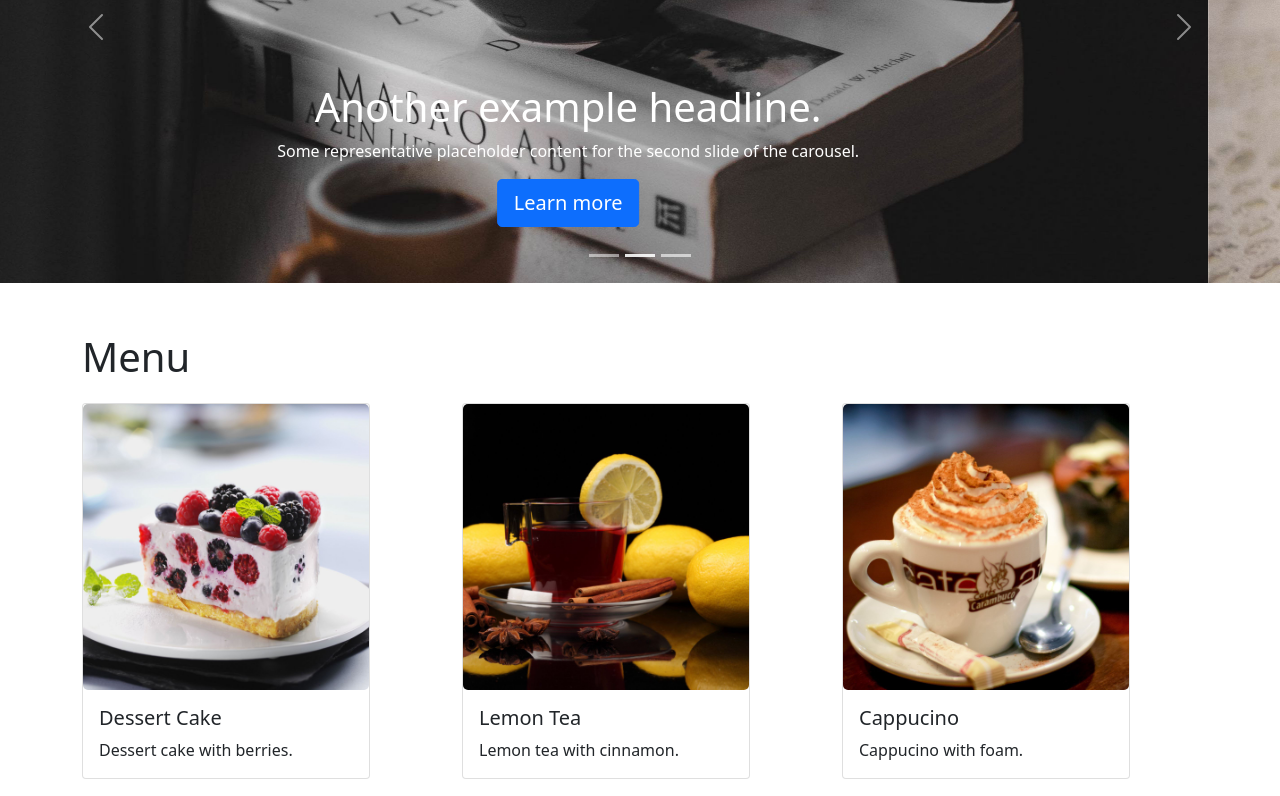
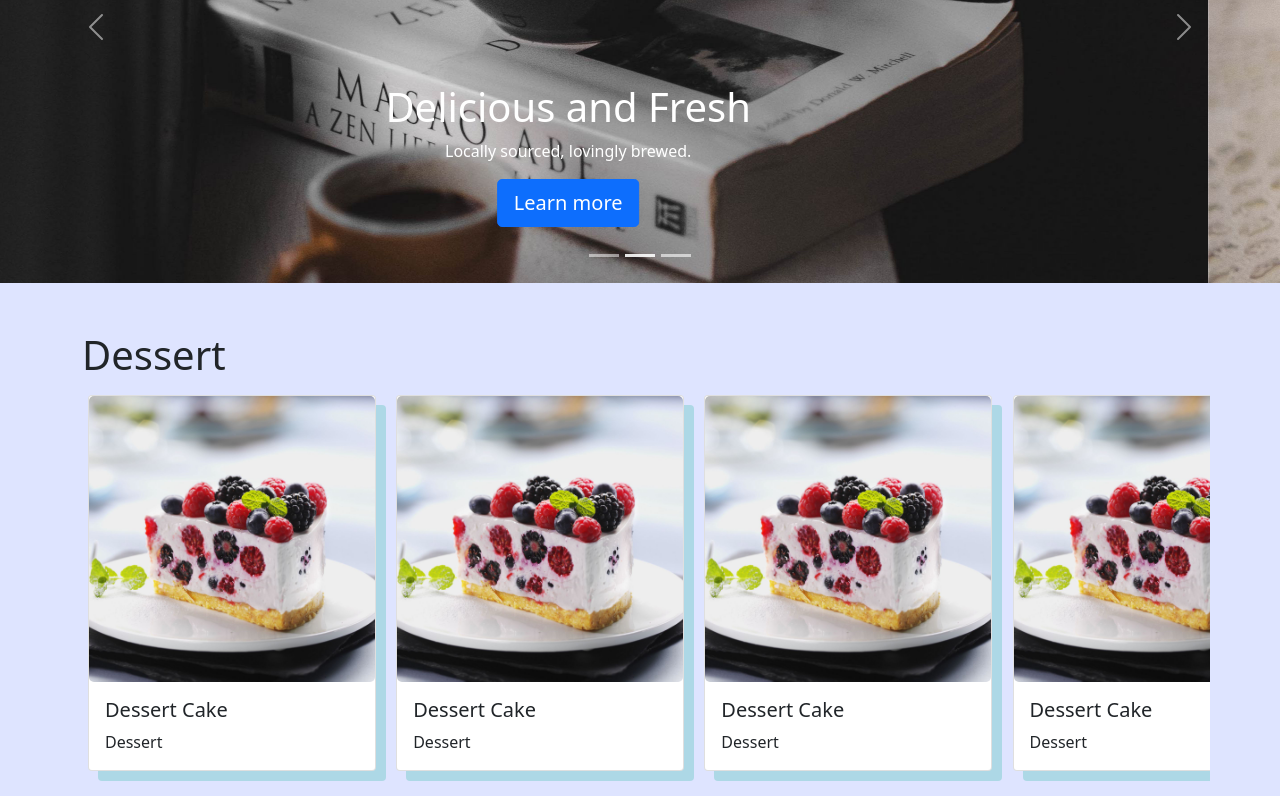
Before and after one commit to DPutra17/UTS_pemweb, a plain HTML site: page dashboard.html in a window 1280 px wide. Shown: the part 300-1096 px from the top of the page. Drawn offline with nearby package versions, Linux system fonts and the light colour scheme.

Commit message:
dashboard tidy

```diff
--- a/dashboard.html
+++ b/dashboard.html
@@ -1,24 +1,54 @@
 <!DOCTYPE html>
 <html lang="en">
   <head>
+    <meta charset="UTF-8" />
+    <meta name="viewport" content="width=device-width, initial-scale=1.0" />
+    <title>Web UMKM - KopiKita</title>
     <link
       href="https://cdn.jsdelivr.net/npm/bootstrap@5.0.2/dist/css/bootstrap.min.css"
       rel="stylesheet"
       integrity="sha384-EVSTQN3/azprG1Anm3QDgpJLIm9Nao0Yz1ztcQTwFspd3yD65VohhpuuCOmLASjC"
       crossorigin="anonymous"
     />
-    <title>Web UMKM</title>
+    <style>
+      body {
+        background-color: #dee4ff;
+      }
+
+      .scroll-container {
+        overflow-x: auto;
+        white-space: nowrap;
+        padding: 0 30px 10px 10px;
+      }
+
+      .custom-card {
+        display: inline-block;
+        margin: 0.5rem;
+        width: 18rem;
+        box-shadow: 10px 10px lightblue;
+      }
+
+      .card-img-top {
+        border-radius: 5px;
+      }
+    </style>
   </head>
   <body>
+    <!-- Navbar -->
     <nav class="navbar navbar-expand-lg navbar-dark bg-dark">
       <div class="container-fluid">
         <a class="navbar-brand">
-          <img src="assest/residential-block-svgrepo-com.svg" width="45" height="45" />
+          <img
+            src="assets/residential-block-svgrepo-com.svg"
+            width="45"
+            height="45"
+            alt="Logo"
+          />
         </a>
         <a
-          style="font-size: 30px"
           class="navbar-brand fw-bold"
           href="dashboard.html"
+          style="font-size: 30px"
           >KopiKita</a
         >
         <button
@@ -36,19 +66,17 @@
           <ul class="navbar-nav me-auto mt-1 mb-lg-0">
             <li class="nav-item">
               <a
+                class="nav-link active"
+                href="Order.html"
                 style="font-size: 20px"
-                class="nav-link active"
-                aria-current="page"
-                href="Order.html"
                 >Order</a
               >
             </li>
             <li class="nav-item">
               <a
+                class="nav-link active"
+                href="Product.html"
                 style="font-size: 20px"
-                class="nav-link active"
-                aria-current="page"
-                href="Product.html"
                 >Products</a
               >
             </li>
@@ -65,6 +93,8 @@
         </div>
       </div>
     </nav>
+
+    <!-- Carousel -->
     <div
       id="myCarousel"
       class="carousel slide pointer-event"
@@ -75,7 +105,6 @@
           type="button"
           data-bs-target="#myCarousel"
           data-bs-slide-to="0"
-          class=""
           aria-label="Slide 1"
         ></button>
         <button
@@ -90,7 +119,6 @@
           type="button"
           data-bs-target="#myCarousel"
           data-bs-slide-to="2"
-          class=""
           aria-label="Slide 3"
         ></button>
       </div>
@@ -99,11 +127,8 @@
           <img src="assets/kopi-9.jpg" class="d-block w-100" alt="Slide 1" />
           <div class="container">
             <div class="carousel-caption">
-              <h1>Another example headline.</h1>
-              <p>
-                Some representative placeholder content for the second slide of
-                the carousel.
-              </p>
+              <h1>Our Signature Coffee</h1>
+              <p>Experience the best of local coffee culture.</p>
               <p><a class="btn btn-lg btn-primary" href="#">Learn more</a></p>
             </div>
           </div>
@@ -112,11 +137,8 @@
           <img src="assets/kopi-7.jpg" class="d-block w-100" alt="Slide 2" />
           <div class="container">
             <div class="carousel-caption">
-              <h1>Another example headline.</h1>
-              <p>
-                Some representative placeholder content for the second slide of
-                the carousel.
-              </p>
+              <h1>Delicious and Fresh</h1>
+              <p>Locally sourced, lovingly brewed.</p>
               <p><a class="btn btn-lg btn-primary" href="#">Learn more</a></p>
             </div>
           </div>
@@ -125,11 +147,8 @@
           <img src="assets/kopi-8.jpg" class="d-block w-100" alt="Slide 3" />
           <div class="container">
             <div class="carousel-caption">
-              <h1>Another example headline.</h1>
-              <p>
-                Some representative placeholder content for the second slide of
-                the carousel.
-              </p>
+              <h1>Perfect for Every Moment</h1>
+              <p>Enjoy coffee anytime, anywhere.</p>
               <p><a class="btn btn-lg btn-primary" href="#">Learn more</a></p>
             </div>
           </div>
@@ -154,65 +173,84 @@
         <span class="visually-hidden">Next</span>
       </button>
     </div>
-    <div class="container" style="margin-top: 50px">
-      <h1>Menu</h1>
-      <div class="row" style="margin-top: 2%">
-        <div class="col">
-          <div class="card" style="width: 18rem">
+
+    <!-- Dessert Section -->
+    <div class="container mt-5">
+      <div class="row" style="max-width: 1500px; margin-bottom: 4%">
+        <h1>Dessert</h1>
+        <div class="scroll-container">
+          <!-- Ulangi bagian ini untuk dessert yang berbeda -->
+          <div class="card custom-card">
             <img
               src="assets/dessert-1.jpg"
               class="card-img-top"
-              style="border-radius: 5px"
+              alt="Dessert Cake"
             />
             <div class="card-body">
               <h5 class="card-title">Dessert Cake</h5>
-              <p class="card-text">Dessert cake with berries.</p>
+              <p class="card-text">Dessert</p>
             </div>
           </div>
-        </div>
-        <div class="col">
-          <div class="card" style="width: 18rem">
-            <img
-              src="assets/lemon-tea.jpg"
-              class="card-img-top"
-              style="border-radius: 5px"
-            />
-            <div class="card-body">
-              <h5 class="card-title">Lemon Tea</h5>
-              <p class="card-text">Lemon tea with cinnamon.</p>
-            </div>
-          </div>
-        </div>
-        <div class="col">
-          <div class="card" style="width: 18rem">
-            <img
-              src="assets/cappucino.jpg"
-              class="card-img-top"
-              style="border-radius: 5px"
-            />
-            <div class="card-body">
-              <h5 class="card-title">Cappucino</h5>
-              <p class="card-text">Cappucino with foam.</p>
-            </div>
-          </div>
-        </div>
-      </div>
-      <div class="row" style="margin-top: 20px">
-        <div class="col">
-          <div class="card" style="width: 18rem">
+          <div class="card custom-card">
             <img
               src="assets/dessert-1.jpg"
               class="card-img-top"
-              style="border-radius: 5px"
+              alt="Dessert Cake"
             />
             <div class="card-body">
               <h5 class="card-title">Dessert Cake</h5>
-              <p class="card-text">Dessert cake with berries.</p>
+              <p class="card-text">Dessert</p>
             </div>
           </div>
+          <div class="card custom-card">
+            <img
+              src="assets/dessert-1.jpg"
+              class="card-img-top"
+              alt="Dessert Cake"
+            />
+            <div class="card-body">
+              <h5 class="card-title">Dessert Cake</h5>
+              <p class="card-text">Dessert</p>
+            </div>
+          </div>
+          <div class="card custom-card">
+            <img
+              src="assets/dessert-1.jpg"
+              class="card-img-top"
+              alt="Dessert Cake"
+            />
+            <div class="card-body">
+              <h5 class="card-title">Dessert Cake</h5>
+              <p class="card-text">Dessert</p>
+            </div>
+          </div>
+          <div class="card custom-card">
+            <img
+              src="assets/dessert-1.jpg"
+              class="card-img-top"
+              alt="Dessert Cake"
+            />
+            <div class="card-body">
+              <h5 class="card-title">Dessert Cake</h5>
+              <p class="card-text">Dessert</p>
+            </div>
+          </div>
+          <div class="card custom-card">
+            <img
+              src="assets/dessert-1.jpg"
+              class="card-img-top"
+              alt="Dessert Cake"
+            />
+            <div class="card-body">
+              <h5 class="card-title">Dessert Cake</h5>
+              <p class="card-text">Dessert</p>
+            </div>
+          </div>
+          <!-- Tambah card lainnya sesuai kebutuhan -->
         </div>
       </div>
     </div>
+
     <script
       src="https://cdn.jsdelivr.net/npm/bootstrap@5.0.2/dist/js/bootstrap.bundle.min.js"
       integrity="sha384-MrcW6ZMFYlzcLA8Nl+NtUVF0sA7MsXsP1UyJoMp4YLEuNSfAP+JcXn/tWtIaxVXM"
```
Also changed, not shown: Order.html (+1 -1 lines).
